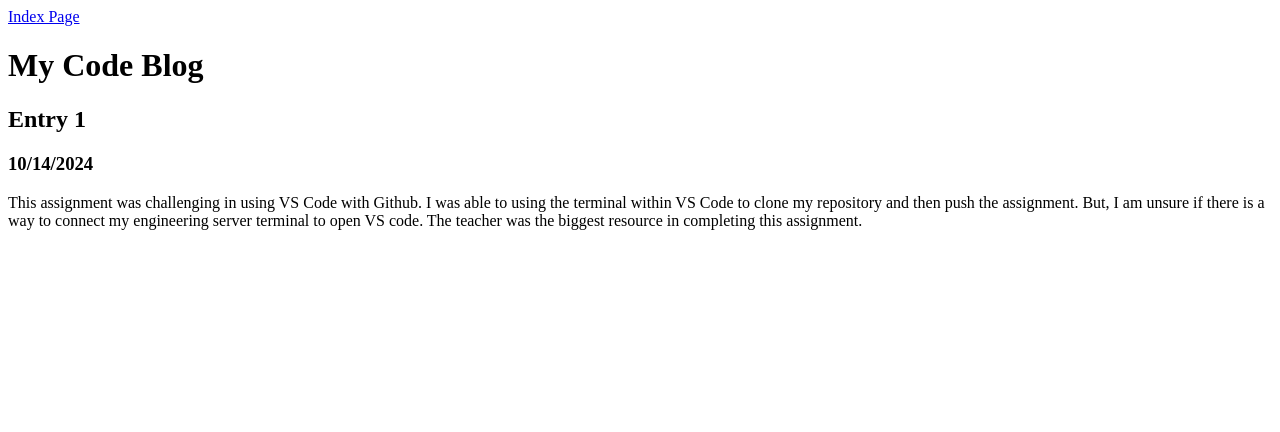
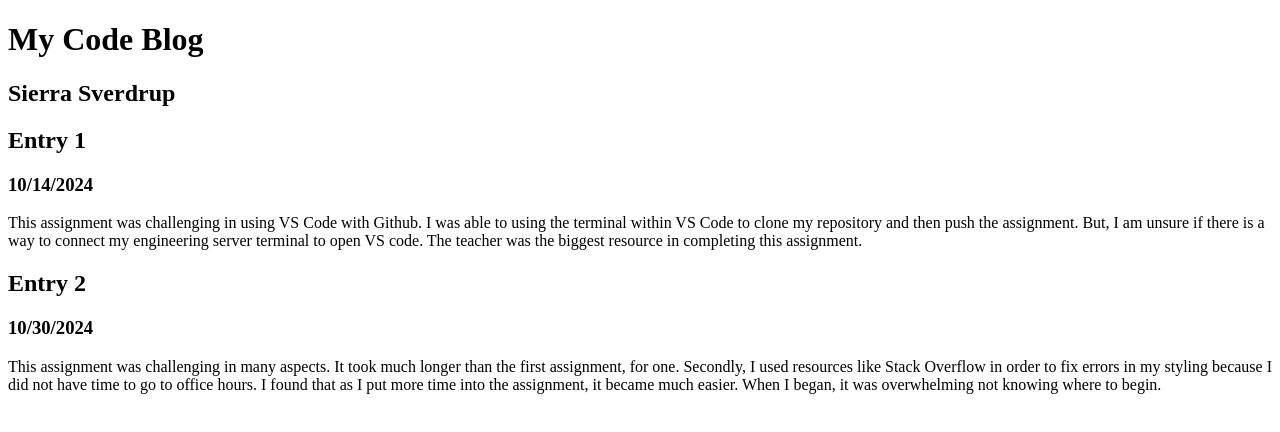
Before and after one commit to SierraSverdrup/CodeBlog, a plain HTML site: page index.html in a window 1280 px wide. Drawn offline with Linux system fonts and the light colour scheme.

Commit message:
Add files via upload

```diff
--- a/index.html
+++ b/index.html
@@ -5,8 +5,8 @@
     </head>
 
     <body>
-        <a href="index.html">Index Page</a>
         <h1>My Code Blog</h1>
+        <h2>Sierra Sverdrup</h2>
 
         <div>
             <h2>Entry 1</h2>
@@ -20,5 +20,18 @@
             </p>
         </div>
 
+
+        <div>
+            <h2>Entry 2</h2>
+            <h3>10/30/2024</h3>
+            <p>
+                This assignment was challenging in many aspects. It took much longer than
+                the first assignment, for one. Secondly, I used resources like Stack Overflow
+                 in order to fix errors in my styling because I did not have time to go to
+                 office hours. I found that as I put more time into the assignment, it became
+                 much easier. When I began, it was overwhelming not knowing where to begin.
+            </p>
+        </div>
+
     </body>
 </html>
```
